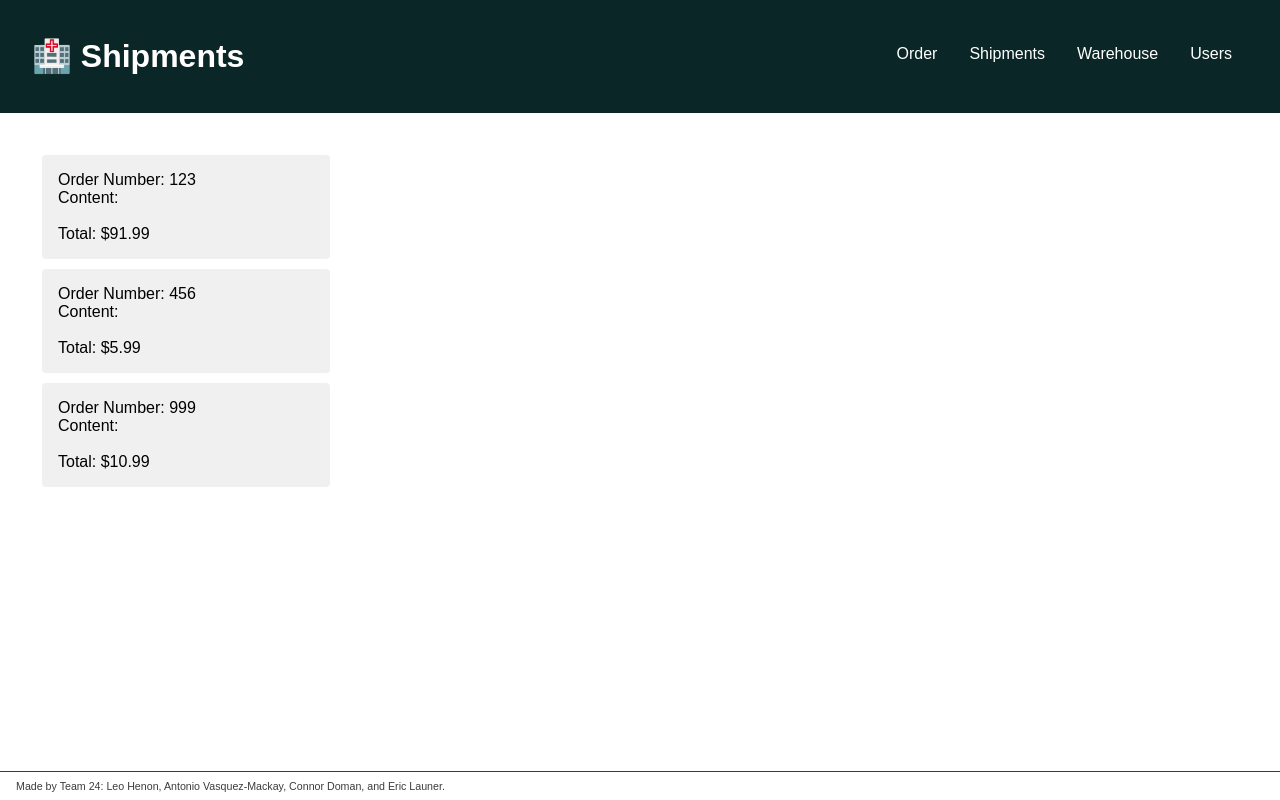
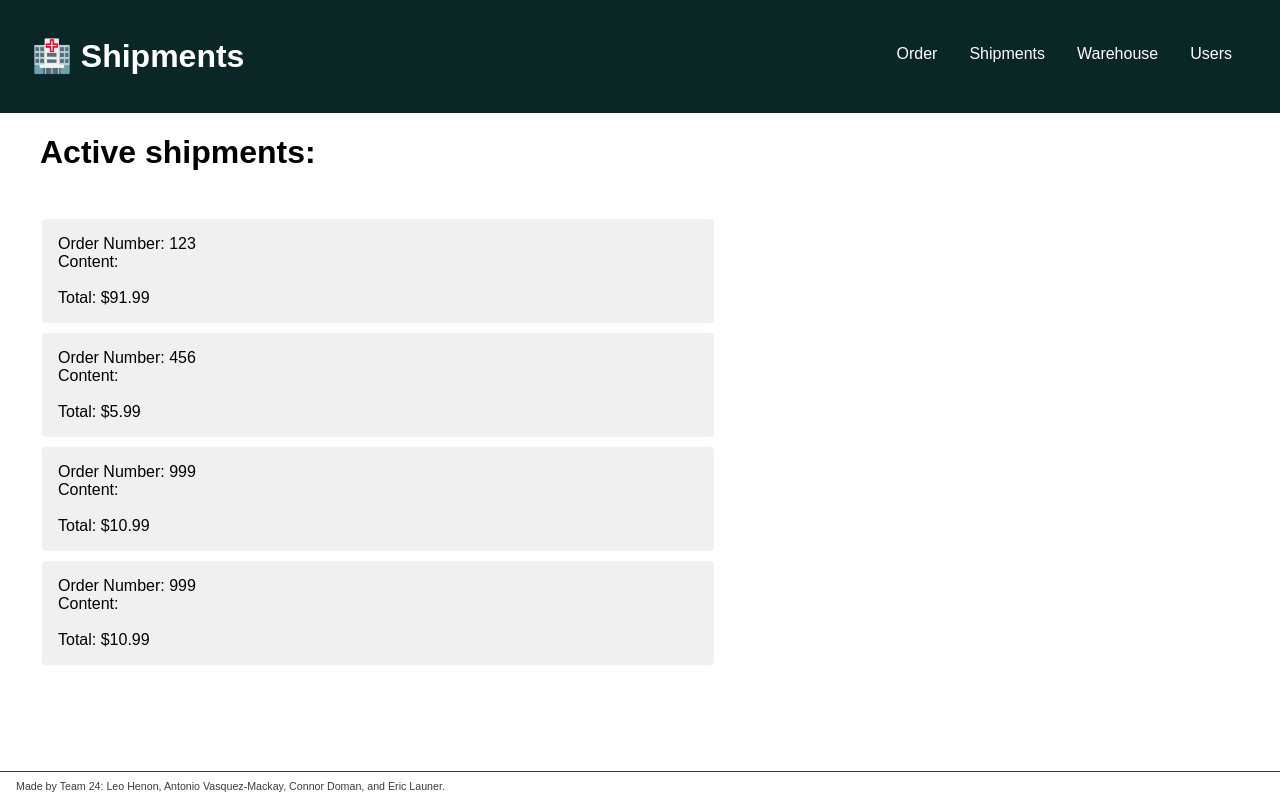
Before and after one commit to cosc310team24/project, a Next.js app: page /shipments in a window 1280 px wide. Shown: the top 800 px of the page. Built offline with nearby package versions, Linux system fonts and the light colour scheme.

Commit message:
Code cleanup

```diff
--- /dev/null
+++ b/components/SearchBar.jsx
@@ -0,0 +1,22 @@
+/*
+ * Created on Wed Oct 20 2022
+ * Copyright (c) 2022 Antonio Vazquez-Mackay
+ */
+
+import { useState } from 'react';
+
+const SearchBar = ({ searchQuery, setSearchQuery }) => (
+    <form action="/" method="get" style={{ textIndent: 40 }}>
+        <label htmlFor="header-search">
+        </label>
+        <input
+            // value={searchQuery}
+            onInput={e => setSearchQuery(e.target.value)}
+            type="text"
+            id="header-search"
+            placeholder="Filter by shipment ID"
+            name="s"
+        />
+    </form>
+);
+export default SearchBar;
--- a/components/ShipmentPanel.jsx
+++ b/components/ShipmentPanel.jsx
@@ -4,11 +4,11 @@
  */
 
 import { useState, useEffect, useRef } from "react";
-import Incrementor from "/components/Incrementor.jsx";
-import CartBanner from "/components/Cart.jsx";
 import styles from "/styles/ShipmentPanel.module.css";
+import SearchBar from "./SearchBar";
 
-export class OrderItem {
+//Shipment class
+export class Shipment {
     constructor(shipment_id, content = [], price) {
         this.shipment_id = shipment_id;
         this.content = content;
@@ -20,18 +20,8 @@ export class OrderItem {
         currency: "CAD",
     });
 
-    static generatedTestItems = (() => {
-        let items = [];
-        for (let i = 0; i < 100; i++) {
-            items.push(
-                new OrderItem(i, `Item ${i}`, Math.floor(Math.random() * 100))
-            );
-        }
-        return items;
-    })();
-
     get priceString() {
-        return OrderItem.priceFormatter.format(this.price);
+        return Shipment.priceFormatter.format(this.price);
     }
 
     toString() {
@@ -39,23 +29,16 @@ export class OrderItem {
     }
 }
 
-export const OrderListItem = ({ item }) => {
-    const [shipment_id, setshipment_id] = useState(item.shipment_id);
-    //const [count, setCount] = useState(quantity);
-
-    const it =
-        item instanceof OrderItem
-        ? item
-        : new OrderItem(item.shipment_id, item.content, item.price);
-
+export const ShipmentList = ({ item }) => {
+    const it = new Shipment(item.shipment_id, item.content, item.price);
     return (
-        <li className={styles.orderItem}>
+        <li className={styles.shipment}>
             <span>
-                Order Number: {shipment_id}
-                <br/>
+                Order Number: {it.shipment_id}
+                <br />
                 Content:
-                <br/>
-                {it.content.map((item) => (content))}
+                <br />
+                {it.content.map((item) => (content.toString()))}
                 <br />
                 Total: {it.priceString}
             </span>
@@ -63,22 +46,11 @@ export const OrderListItem = ({ item }) => {
     );
 };
 
-export const OrderPanel = ({ orderCallback, testOrderItems }) => {
-    const [orderItems, setOrderItems] = useState({});
-
-    const updateItems = (item, quantity) => {
-        let oldLen = Object.keys(orderItems).length;
-        // Copy state object
-        let newOrderItems = { ...orderItems };
-        newOrderItems[item.shipment_id] = [item, quantity];
-
-    };
-
-    const items = testOrderItems?.map((item) => {
-        let i = new OrderItem(item.shipment_id, item.name, item.price);
-        const qty = orderItems[i.shipment_id] ? orderItems[i.shipment_id][1] : 0;
+export const ShipmentPanel = ({ testShipments }) => {
+    const items = testShipments?.map((item) => {
+        let i = new Shipment(item.shipment_id, item.content, item.price);
         return (
-            <OrderListItem
+            <ShipmentList
                 key={i.shipment_id}
                 item={i}
             />
@@ -87,9 +59,11 @@ export const OrderPanel = ({ orderCallback, testOrderItems }) => {
 
     return (
         <div>
+            <h1 style={{textIndent: 40}}>Active shipments: </h1>
+            {/* <SearchBar /> */}
             <ul className={styles.orderList}>{items}</ul>
         </div>
     );
 };
 
-export default OrderPanel;
+export default ShipmentPanel;
--- a/pages/shipments.jsx
+++ b/pages/shipments.jsx
@@ -10,7 +10,7 @@ import { TEST_ITEMS } from "/utils/test_shipments.js";
 const Shipments = () => {
     return (
         <Content title="Shipments">
-            <ShipmentPanel testOrderItems={TEST_ITEMS} />
+            <ShipmentPanel testShipments={TEST_ITEMS} />
         </Content>
     );
 };
--- a/styles/ShipmentPanel.module.css
+++ b/styles/ShipmentPanel.module.css
@@ -10,11 +10,11 @@
     margin-bottom: 2rem;
 }
 
-.orderItem {
+.shipment {
     transition: box-shadow .3s;
     display: flex;
     flex-direction: column;
-    width: 20%;
+    width: 50%;
     height: auto;
     text-align: left;
     margin: 10px;
@@ -24,6 +24,6 @@
     padding: 1rem;
 }
 
-.orderItem:hover {
+.shipment:hover {
     box-shadow: 0 0 11px rgba(33,33,33,.2);
 }
--- a/utils/test_shipments.js
+++ b/utils/test_shipments.js
@@ -19,4 +19,10 @@ export const TEST_ITEMS = [
         contents: "Item 2, Item 3",
         price: 10.99,
     }
+    ,
+    {
+        shipment_id: 999,
+        contents: "Item 2, Item 3",
+        price: 10.99,
+    }
 ];
```
